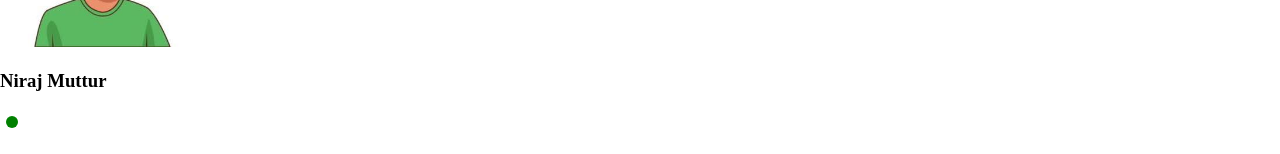
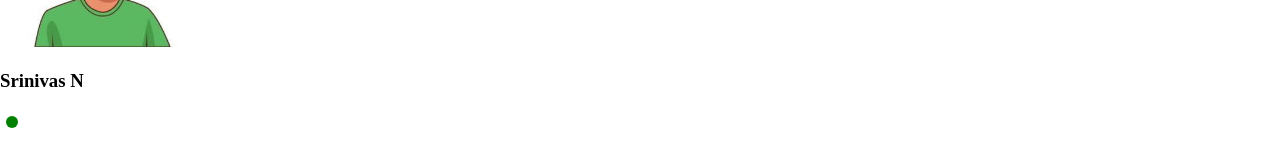
Before and after one commit to Srinivas9362/Portfolio, a React (Create React App) app: page / in a window 1280 px wide. Shown: the part 189-343 px from the top of the page. Built offline with nearby package versions, Linux system fonts and the light colour scheme.

Commit message:
Changed name

```diff
--- a/src/components/Hero/Hero.js
+++ b/src/components/Hero/Hero.js
@@ -25,7 +25,7 @@ export default function Hero() {
         transition={{ delay: 0.2 }}
         className="m-1"
       >
-        <h3 className="font-semibold text-4xl">Niraj Muttur</h3>
+        <h3 className="font-semibold text-4xl">Srinivas N</h3>
       </motion.div>
       <div className="flex items-center m-8 p-3 rounded-full border border-[#11181C] dark:border-white">
         <motion.div
```
